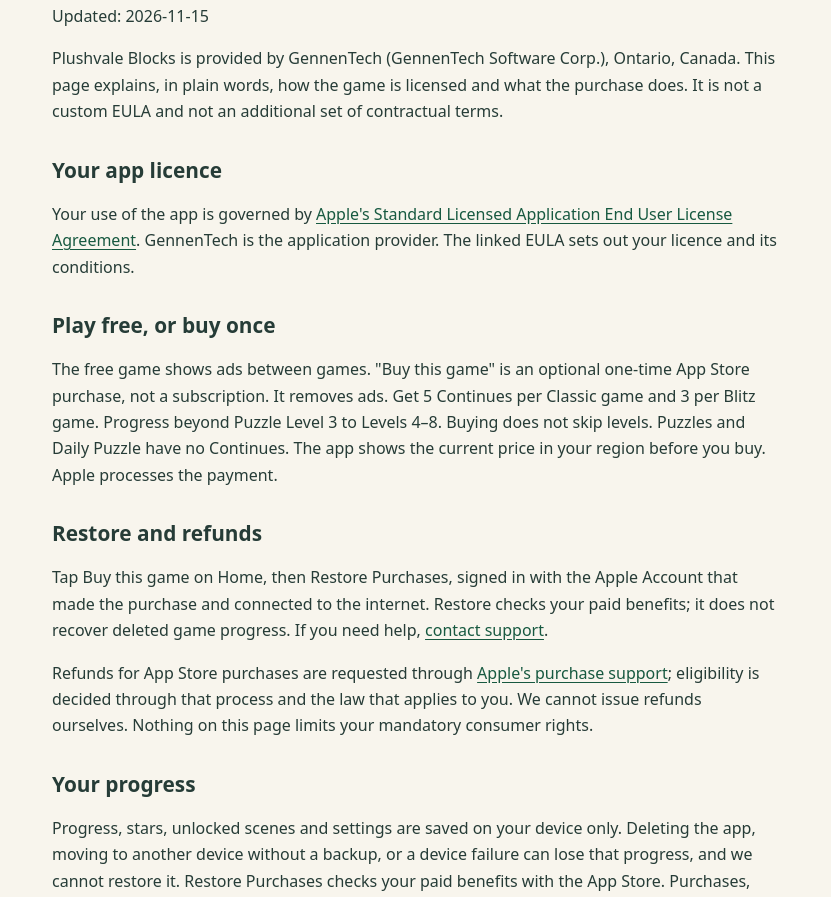
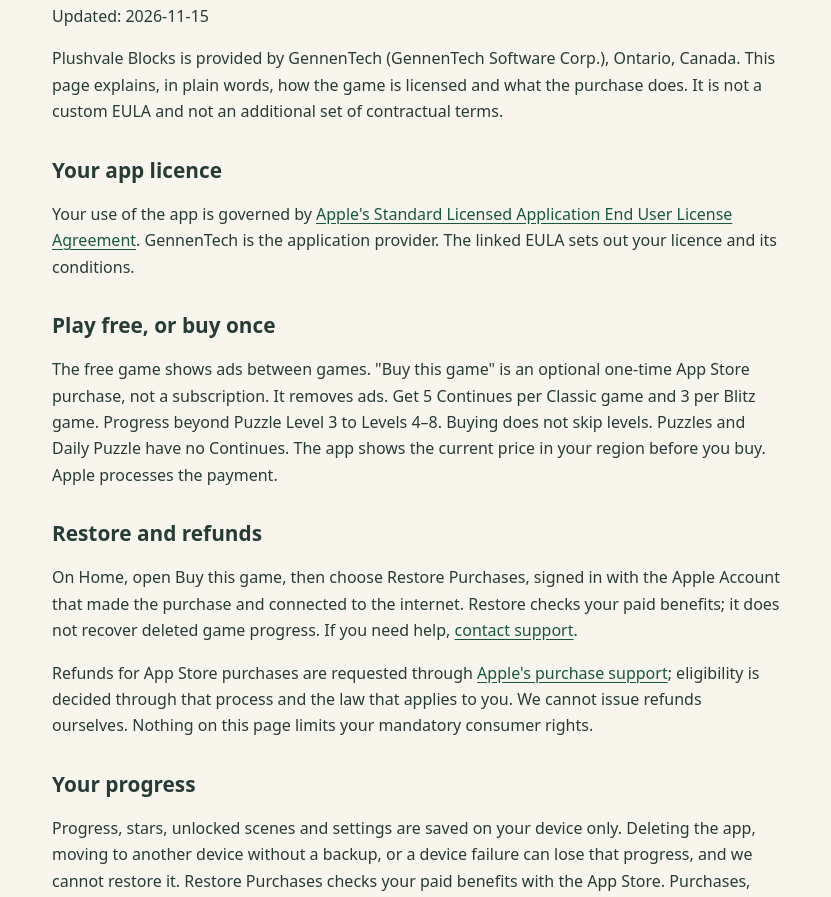
Before and after one commit to GennenTech/plushvale-website, a plain HTML site: page blocks/licence/index.html in a window 1280 px wide. Shown: the part 200-1097 px from the top of the page, without its empty margins (224-1055 px from the left). Drawn offline with Linux system fonts and the light colour scheme.

Commit message:
Docs site rebuilt from the release kit (site_holding): legal pages, support, licence, app-ads.txt, holding page

```diff
--- a/blocks/licence/index.html
+++ b/blocks/licence/index.html
@@ -16,7 +16,7 @@
 <h2>Play free, or buy once</h2>
 <p>The free game shows ads between games. "Buy this game" is an optional one-time App Store purchase, not a subscription. It removes ads. Get 5 Continues per Classic game and 3 per Blitz game. Progress beyond Puzzle Level 3 to Levels 4–8. Buying does not skip levels. Puzzles and Daily Puzzle have no Continues. The app shows the current price in your region before you buy. Apple processes the payment.</p>
 <h2>Restore and refunds</h2>
-<p>Tap Buy this game on Home, then Restore Purchases, signed in with the Apple Account that made the purchase and connected to the internet. Restore checks your paid benefits; it does not recover deleted game progress. If you need help, <a href="../support/">contact support</a>.</p>
+<p>On Home, open Buy this game, then choose Restore Purchases, signed in with the Apple Account that made the purchase and connected to the internet. Restore checks your paid benefits; it does not recover deleted game progress. If you need help, <a href="../support/">contact support</a>.</p>
 <p>Refunds for App Store purchases are requested through <a href="https://reportaproblem.apple.com/">Apple's purchase support</a>; eligibility is decided through that process and the law that applies to you. We cannot issue refunds ourselves. Nothing on this page limits your mandatory consumer rights.</p>
 <h2>Your progress</h2>
 <p>Progress, stars, unlocked scenes and settings are saved on your device only. Deleting the app, moving to another device without a backup, or a device failure can lose that progress, and we cannot restore it. Restore Purchases checks your paid benefits with the App Store. Purchases, restoring a purchase, ads and consent updates need an internet connection.</p>
```
Also changed, not shown: blocks/support/index.html (+1 -1 lines).
